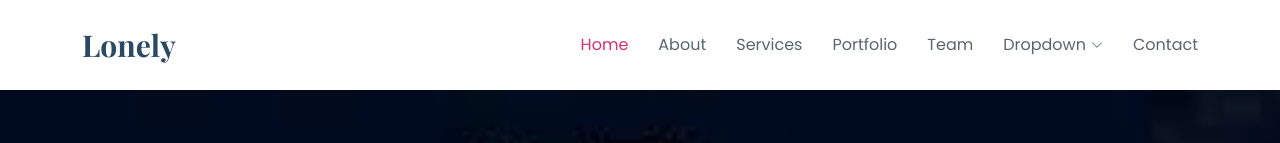
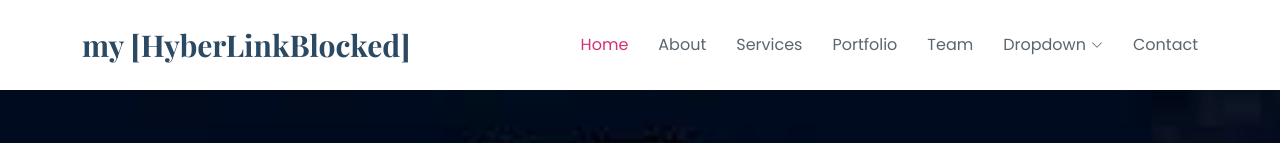
Before and after one commit to austinblah/austinblah.github.io, a plain HTML site: page index.html in a window 1280 px wide. Shown: the top 143 px of the page. Drawn offline with nearby package versions, Linux system fonts and the light colour scheme; a web font is replaced by a local one.

Commit message:
Update index.html

```diff
--- a/index.html
+++ b/index.html
@@ -4,7 +4,7 @@
 <head>
   <meta charset="utf-8">
   <meta content="width=device-width, initial-scale=1.0" name="viewport">
-  <title>my [hyberlinkblocked]</title>
+  <title>SPAMTON.SPAMTON</title>
   <meta name="description" content="">
   <meta name="keywords" content="">
 
@@ -44,7 +44,7 @@
       <a href="index.html" class="logo d-flex align-items-center">
         <!-- Uncomment the line below if you also wish to use an image logo -->
         <!-- <img src="assets/img/logo.png" alt=""> -->
-        <h1 class="sitename">Lonely</h1>
+        <h1 class="sitename">my [HyberLinkBlocked]</h1>
       </a>
 
       <nav id="navmenu" class="navmenu">
```
